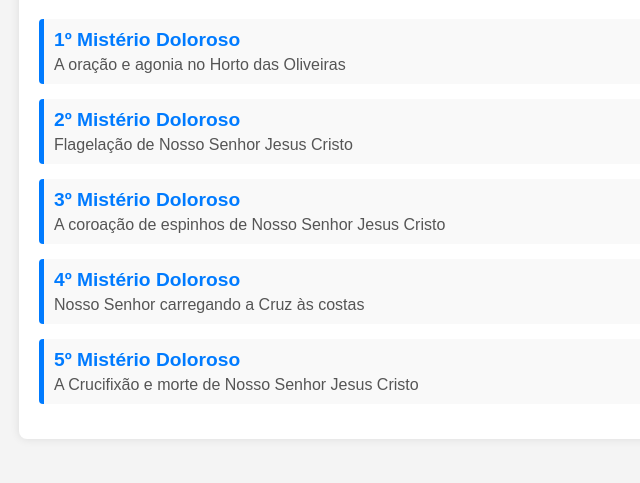
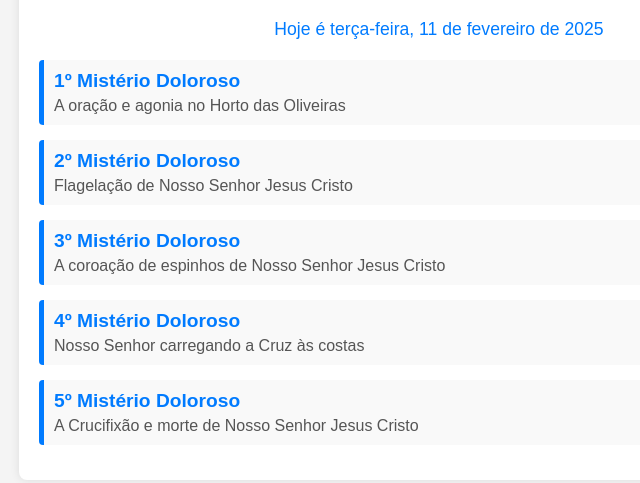
Before and after one commit to danielson-alencar/misteriosdotercomariano, a plain HTML site: page index.html in a window 1280 px wide. Shown: the part 131-614 px from the top of the page, without its empty margins (201-841 px from the left). Drawn offline with Linux system fonts and the light colour scheme.

Commit message:
include date

```diff
--- a/index.html
+++ b/index.html
@@ -20,15 +20,22 @@
             background-color: #fff;
             box-shadow: 0 0 10px rgba(0, 0, 0, 0.1);
             border-radius: 8px;
+            text-align: center;
         }
 
         h1 {
-            text-align: center;
             color: #444;
+        }
+
+        #data-atual {
+            font-size: 1.1em;
+            color: #007bff;
+            margin-bottom: 20px;
         }
 
         #misterios {
             margin-top: 20px;
+            text-align: left;
         }
 
         .misterio {
@@ -37,6 +44,12 @@
             background-color: #f9f9f9;
             border-left: 5px solid #007bff;
             border-radius: 4px;
+            transition: background-color 0.3s, border-left-color 0.3s;
+        }
+
+        .misterio:hover {
+            background-color: #e0f0ff;
+            border-left-color: #0056b3;
         }
 
         .misterio h2 {
@@ -55,14 +68,23 @@
 <body>
     <div class="container">
         <h1>Mistérios do Dia</h1>
+        <p id="data-atual"></p>
         <div id="misterios"></div>
     </div>
 
     <script>
         document.addEventListener('DOMContentLoaded', function() {
+            const dataAtualElement = document.getElementById('data-atual');
             const misteriosElement = document.getElementById('misterios');
+
+            // Obtém e formata a data atual
+            const data = new Date();
+            const opcoes = { weekday: 'long', day: 'numeric', month: 'long', year: 'numeric' };
+            const dataFormatada = data.toLocaleDateString('pt-BR', opcoes);
+            dataAtualElement.textContent = `Hoje é ${dataFormatada}`;
+
             const diasSemana = ['Domingo', 'Segunda-feira', 'Terça-feira', 'Quarta-feira', 'Quinta-feira', 'Sexta-feira', 'Sábado'];
-            const hoje = new Date().getDay();
+            const hoje = data.getDay();
             const diaSemana = diasSemana[hoje];
 
             const misterios = {
@@ -102,9 +124,9 @@
         function getMisteriosLuminosos() {
             return [
                 { titulo: '1º Mistério Luminoso', descricao: 'Batismo de Nosso Senhor Jesus Cristo no rio Jordão' },
-                { titulo: '2º Mistério Luminoso', descricao: 'Primeiro milagre de Jesus transformando a água em vinho nas bodas de Caaná' },
+                { titulo: '2º Mistério Luminoso', descricao: 'Primeiro milagre de Jesus transformando a água em vinho nas bodas de Caná' },
                 { titulo: '3º Mistério Luminoso', descricao: 'Anunciação do Reino de Deus e o convite à conversão' },
-                { titulo: '4º Mistério Luminoso', descricao: 'A transfiguração de Nosso Senhor no Monte Thabor' },
+                { titulo: '4º Mistério Luminoso', descricao: 'A transfiguração de Nosso Senhor no Monte Tabor' },
                 { titulo: '5º Mistério Luminoso', descricao: 'A Instituição da Eucaristia na Última Ceia' }
             ];
         }
```
